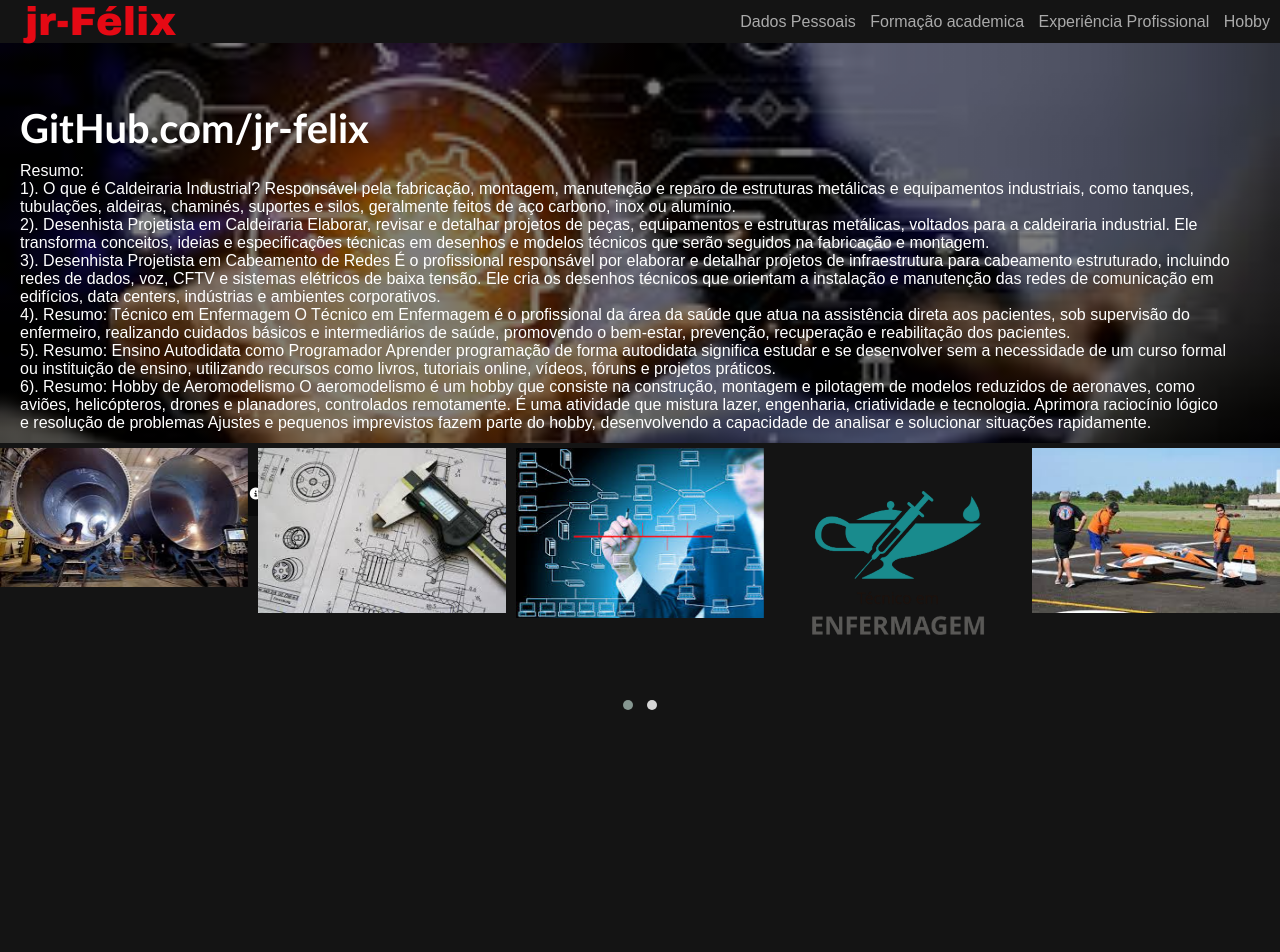
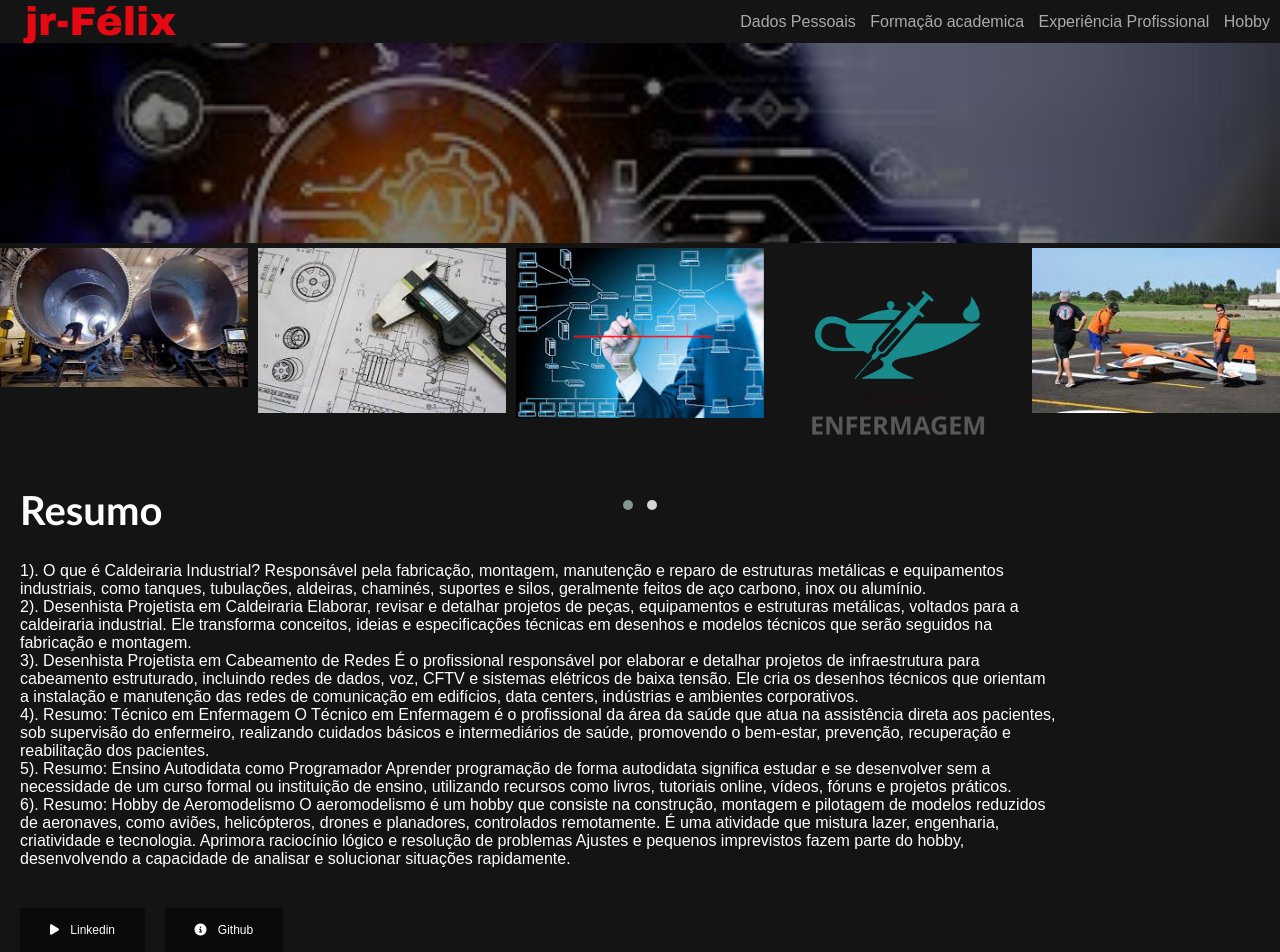
Before and after one commit to jr-Felix/portifolio-netflix, a plain HTML site: page index.html in a window 1280 px wide. Before the commit the page ends 800 px from the top, so only its background shows below. Drawn offline with Linux system fonts and the light colour scheme.

Commit message:
Alterado diversos

```diff
--- a/index.html
+++ b/index.html
@@ -30,9 +30,8 @@
     <main>
         <div class="filme-principal">
             <div class="container">
-                <h3 class="titulo">GitHub.com/jr-felix</h3>
+                <h3 class="titulo">Resumo</h3>
                 <p class="descricao">
-                    Resumo:
                     <br>
 1). O que é Caldeiraria Industrial?
 Responsável pela fabricação, montagem, manutenção e reparo de estruturas metálicas e equipamentos industriais, como tanques, tubulações, aldeiras, chaminés, suportes e silos, geralmente feitos de aço carbono, inox ou alumínio.
@@ -56,11 +55,11 @@ situações rapidamente.
                 <div class="botoes">
                     <button role="button" class="botao">
                         <i class="fas fa-play"></i>
-                        ASSISTIR AGORA
+                        Linkedin
                     </button>
                     <button role="button" class="botao">
                         <i class="fas fa-info-circle"></i>
-                        MAIS INFORMAÇÕES
+                        Github
                     </button>
                 </div>
             </div>
@@ -90,15 +89,9 @@ situações rapidamente.
 
         </div>
     </div>
-
-
-
     <script src="https://kit.fontawesome.com/2c36e9b7b1.js"></script>
     <script src="js/owl/jquery.min.js"></script>
     <script src="js/owl/owl.carousel.min.js"></script>
     <script src="js/owl/setup.js"></script>
-
-
-
 </body>
 </html>
--- a/style/main.css
+++ b/style/main.css
@@ -48,7 +48,7 @@ header nav a:hover{
     font-size:16px;
     background: linear-gradient(rgba(0,0,0,.50),rgba(0,0,0,.50)100%),  url('/img/capa-house.jpg');
 
-    height:400px;
+    height:200px;
     background-size:cover;
 
 
@@ -66,7 +66,7 @@ header nav a:hover{
 
 
 .filme-principal .titulo{
-    margin-top: 15%;
+    margin-top: 150%;
     font-size: 40px;
     font-family: 'Trebuchet MS', Arial, sans-serif;
     text-align: left;
@@ -100,7 +100,7 @@ header nav a:hover{
 }
 
 .filme-principal .container{
-    width: 70%;
+    width: 60%;
 }
 
 .box-filme{
```
